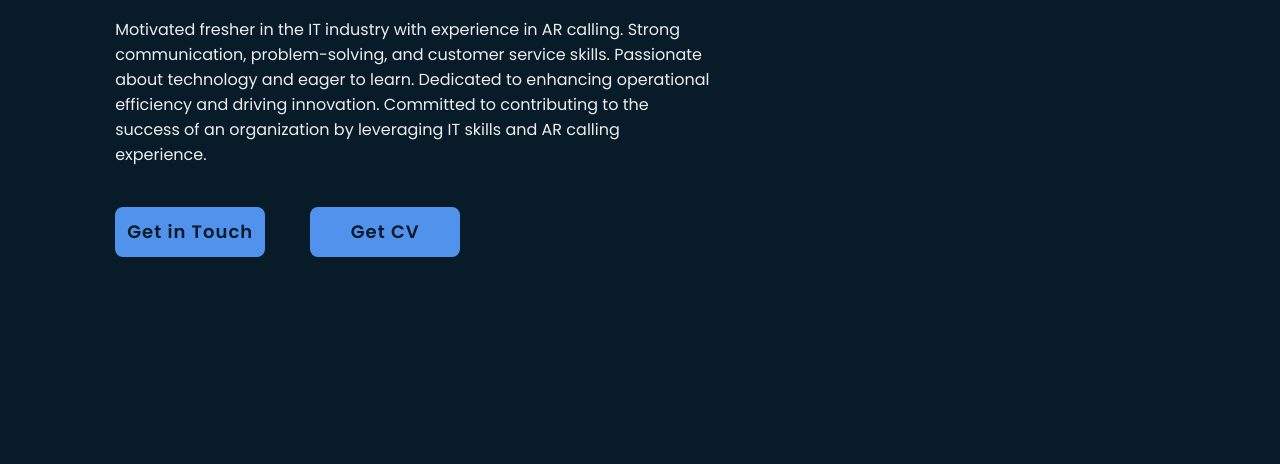
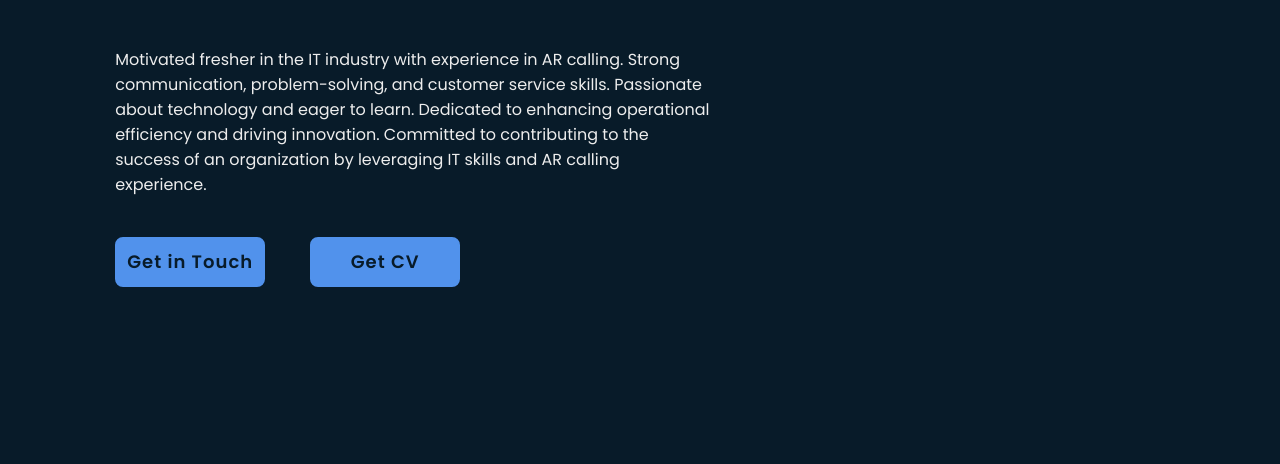
Before and after one commit to Mopuru65646/Portfolio, a plain HTML site: page index.html in a window 1280 px wide. Shown: the part 224-688 px from the top of the page. Drawn offline with nearby package versions, Linux system fonts and the light colour scheme.

Commit message:
style.css

```diff
--- a/style.css
+++ b/style.css
@@ -130,7 +130,7 @@ section {
 }
 .home-content p {
     font-size: 1.6rem;
-    margin: 2rem 0 4rem;
+    margin: 5rem 0 4rem;
 }
 .btn-box {
     display: flex;
```
